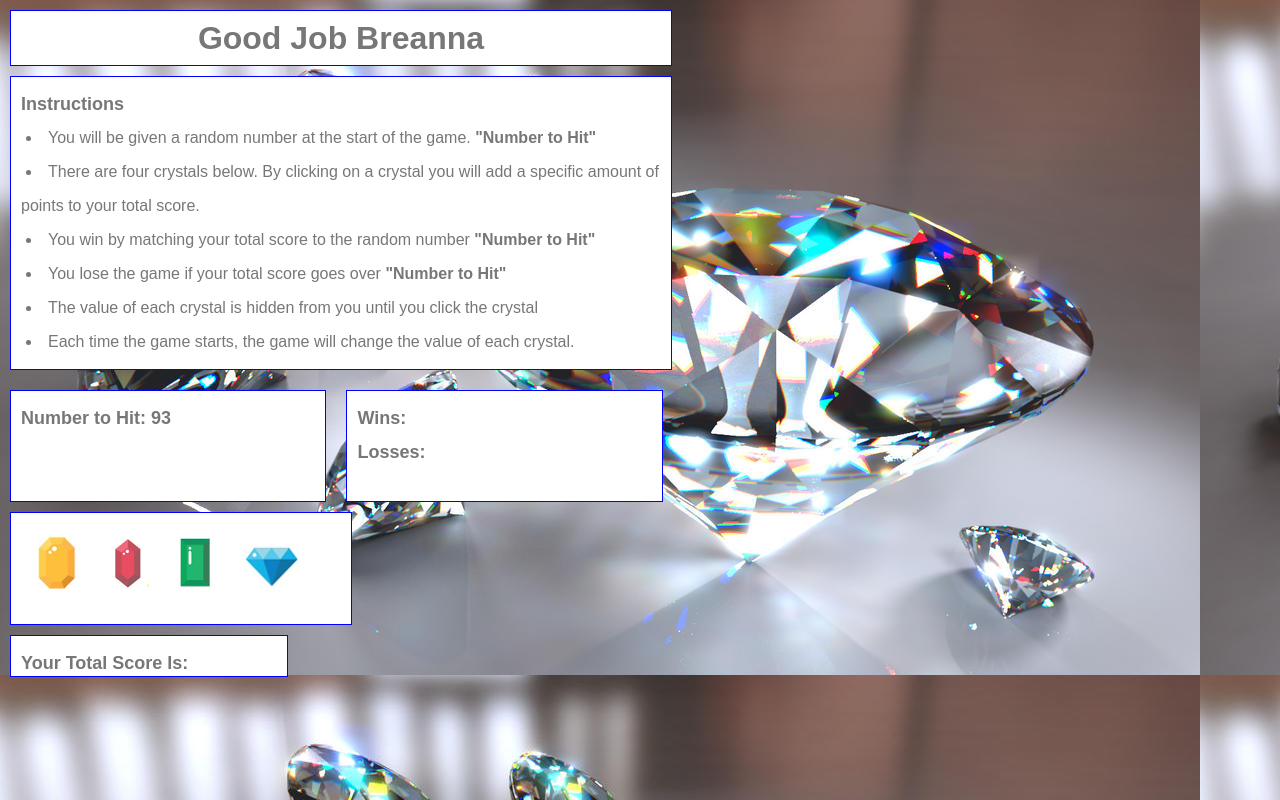
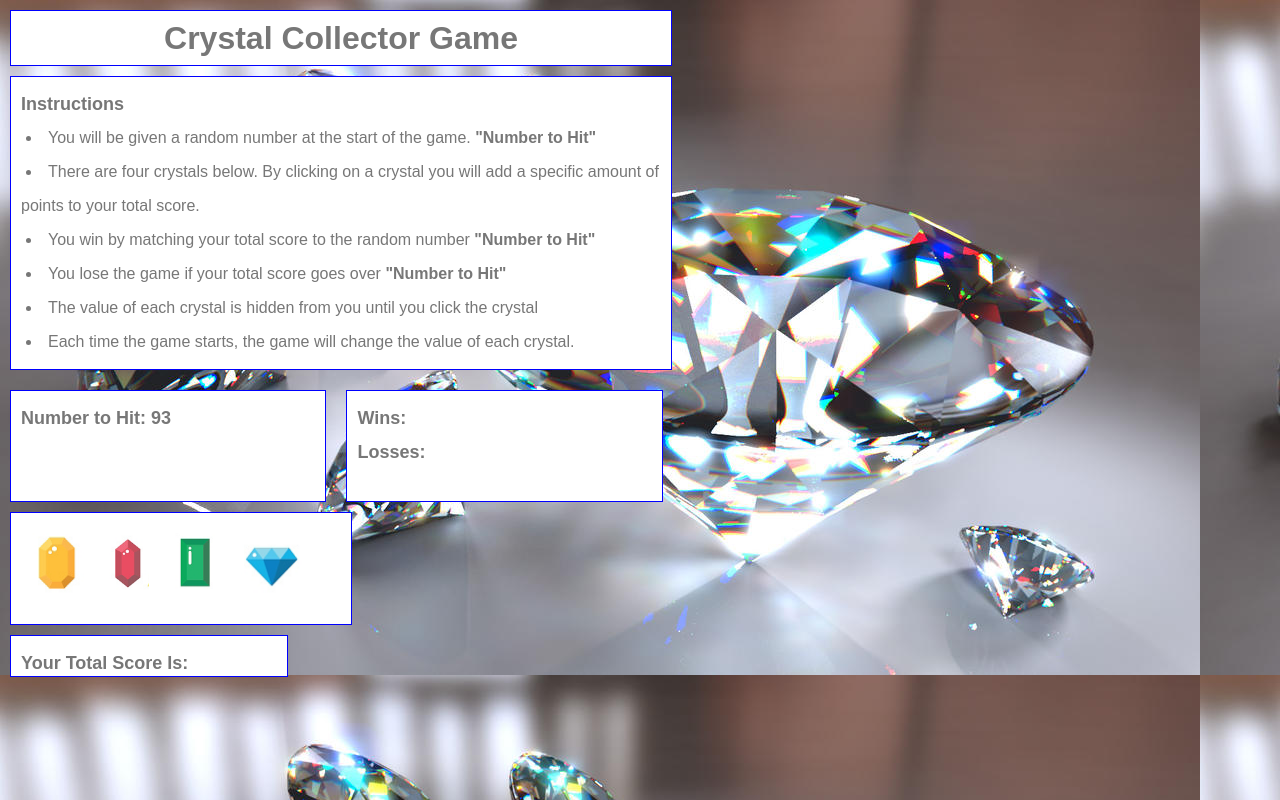
Before and after one commit to Dcoke1/Crystal-Collector, a plain HTML site: page index.html in a window 1280 px wide. Drawn offline with nearby package versions, Linux system fonts and the light colour scheme.

Commit message:
updates 3

```diff
--- a/index.html
+++ b/index.html
@@ -10,7 +10,7 @@
 </head>
 <header>
 	<div class="header">
-		<h1>Good Job Breanna</h1>
+		<h1>Crystal Collector Game</h1>
 	</div>
 </header>
 
```
